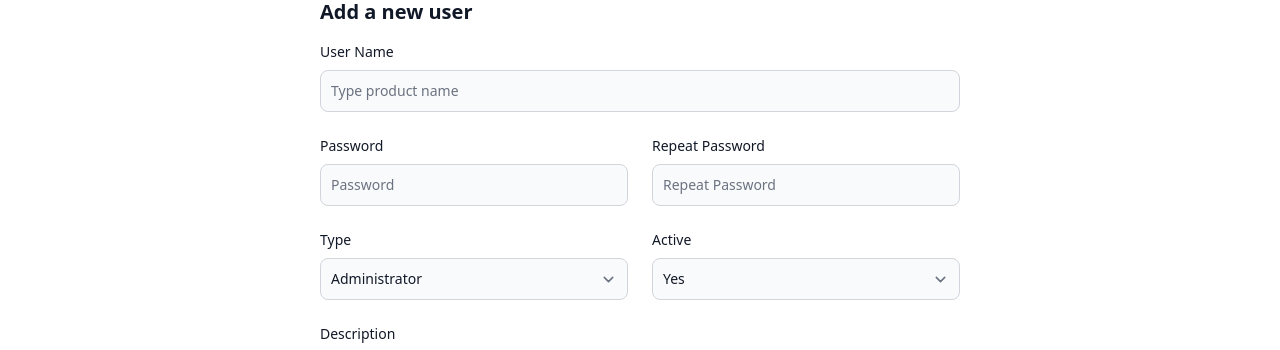
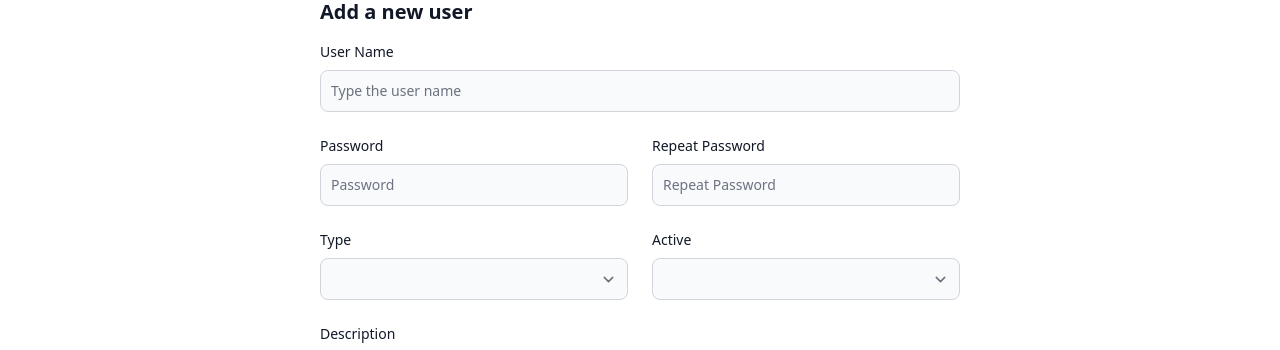
Before and after one commit to ashish-panicker/users-app, an Angular app: page /create-user in a window 1280 px wide. Shown: the part 130-480 px from the top of the page. Built offline with nearby package versions, Linux system fonts and the light colour scheme.

Commit message:
User form created with user service

```diff
--- /dev/null
+++ b/src/app/model/user.ts
@@ -0,0 +1,17 @@
+export class User {
+
+    userName: string
+    password: string
+    category: string
+    status: string
+    description: string
+
+    constructor(userName: string, password: string, category: string, status: string, description: string) {
+        this.userName = userName
+        this.password = password
+        this.category = category
+        this.status = status
+        this.description = description
+    }
+
+}
--- /dev/null
+++ b/src/app/services/user.service.ts
@@ -0,0 +1,22 @@
+import { Injectable } from '@angular/core';
+import { User } from '../model/user';
+
+@Injectable({
+  providedIn: 'root'
+})
+export class UserService {
+
+  private users: User[] = []
+
+  create(user: User) {
+    this.users.push(user)
+  }
+
+  findAll() {
+    return this.users
+  }
+
+}
+/**
+ * DI also known as Inversion Of Control
+ */
--- a/src/app/users/new-user/new-user.component.html
+++ b/src/app/users/new-user/new-user.component.html
@@ -1,61 +1,65 @@
 <section class="bg-white dark:bg-gray-900">
     <div class="py-8 px-4 mx-auto max-w-2xl lg:py-16">
         <h2 class="mb-4 text-xl font-bold text-gray-900 dark:text-white">Add a new user</h2>
-        <form action="#">
+        <form [formGroup]="userFormGroup" (submit)="createUser()">
             <div class="grid gap-4 sm:grid-cols-2 sm:gap-6">
                 <div class="sm:col-span-2">
                     <label for="name"
                         class="block mb-2 text-sm font-medium text-gray-900 dark:text-white">User Name</label>
                     <input type="text"
-                        name="name"
-                        id="name"
+                        name="userName"
+                        formControlName="userName"
                         class="bg-gray-50 border border-gray-300 text-gray-900 text-sm rounded-lg focus:ring-primary-600 focus:border-primary-600 block w-full p-2.5 dark:bg-gray-700 dark:border-gray-600 dark:placeholder-gray-400 dark:text-white dark:focus:ring-primary-500 dark:focus:border-primary-500"
-                        placeholder="Type product name"
-                        required="">
+                        placeholder="Type the user name"
+                        required />
                 </div>
                 <div class="w-full">
                     <label for="brand"
                         class="block mb-2 text-sm font-medium text-gray-900 dark:text-white">Password</label>
                     <input type="password"
-                        name="pasword"
+                        name="password"
+                        formControlName="password"
                         class="bg-gray-50 border border-gray-300 text-gray-900 text-sm rounded-lg focus:ring-primary-600 focus:border-primary-600 block w-full p-2.5 dark:bg-gray-700 dark:border-gray-600 dark:placeholder-gray-400 dark:text-white dark:focus:ring-primary-500 dark:focus:border-primary-500"
                         placeholder="Password"
-                        required>
+                        required />
                 </div>
                 <div class="w-full">
                     <label for="price"
                         class="block mb-2 text-sm font-medium text-gray-900 dark:text-white">Repeat Password</label>
                     <input type="password"
                         name="repeatPassword"
+                        formControlName="repeatPassword"
                         class="bg-gray-50 border border-gray-300 text-gray-900 text-sm rounded-lg focus:ring-primary-600 focus:border-primary-600 block w-full p-2.5 dark:bg-gray-700 dark:border-gray-600 dark:placeholder-gray-400 dark:text-white dark:focus:ring-primary-500 dark:focus:border-primary-500"
                         placeholder="Repeat Password"
-                        required>
+                        required />
                 </div>
                 <div>
                     <label for="category"
                         class="block mb-2 text-sm font-medium text-gray-900 dark:text-white">Type</label>
                     <select id="category"
+                        name="category"
+                        formControlName="category"
                         class="bg-gray-50 border border-gray-300 text-gray-900 text-sm rounded-lg focus:ring-primary-500 focus:border-primary-500 block w-full p-2.5 dark:bg-gray-700 dark:border-gray-600 dark:placeholder-gray-400 dark:text-white dark:focus:ring-primary-500 dark:focus:border-primary-500">
-                        <option selected="">Administrator</option>
-                        <option value="Manager">Manager</option>
-                        <option value="Assistant">Assistant</option>
-                        <option value="Operations">Operations</option>
-                        <option value="Backup">Backup Operator</option>
+                        <option [value]="category"
+                            *ngFor="let category of userCategories">{{category}}</option>
                     </select>
                 </div>
                 <div>
                     <label for="item-weight"
                         class="block mb-2 text-sm font-medium text-gray-900 dark:text-white">Active</label>
                     <select id="active"
+                        name="status"
+                        formControlName="status"
                         class="bg-gray-50 border border-gray-300 text-gray-900 text-sm rounded-lg focus:ring-primary-500 focus:border-primary-500 block w-full p-2.5 dark:bg-gray-700 dark:border-gray-600 dark:placeholder-gray-400 dark:text-white dark:focus:ring-primary-500 dark:focus:border-primary-500">
-                        <option selected="">Yes</option>
-                        <option value="TV">No</option>
+                        <option *ngFor="let status of userStatus"
+                            [value]="status">{{status}}</option>
                     </select>
                 </div>
                 <div class="sm:col-span-2">
                     <label for="description"
                         class="block mb-2 text-sm font-medium text-gray-900 dark:text-white">Description</label>
-                    <textarea id="description"
+                    <textarea name="description"
+                        formControlName="description"
                         rows="8"
                         class="block p-2.5 w-full text-sm text-gray-900 bg-gray-50 rounded-lg border border-gray-300 focus:ring-primary-500 focus:border-primary-500 dark:bg-gray-700 dark:border-gray-600 dark:placeholder-gray-400 dark:text-white dark:focus:ring-primary-500 dark:focus:border-primary-500"
                         placeholder="Your description here"></textarea>
@@ -65,8 +69,9 @@
                 class="inline-flex items-center px-5 py-2.5 mt-4 sm:mt-6 text-sm font-medium text-center text-white bg-primary-700 rounded-lg focus:ring-4 focus:ring-primary-200 dark:focus:ring-primary-900 hover:bg-primary-800">
                 Add User
             </button> -->
-            <button type="button"
-                class="text-white bg-blue-700 hover:bg-blue-800 focus:ring-4 focus:ring-blue-300 font-medium rounded-lg text-sm px-5 py-2.5 me-2 mb-2 dark:bg-blue-600 dark:hover:bg-blue-700 focus:outline-none dark:focus:ring-blue-800 mt-3">Add User</button>
+            <button type="submit"
+                class="text-white bg-blue-700 hover:bg-blue-800 focus:ring-4 focus:ring-blue-300 font-medium rounded-lg text-sm px-5 py-2.5 me-2 mb-2 dark:bg-blue-600 dark:hover:bg-blue-700 focus:outline-none dark:focus:ring-blue-800 mt-3">Add
+                User</button>
         </form>
     </div>
 </section>
--- a/src/app/users/new-user/new-user.component.ts
+++ b/src/app/users/new-user/new-user.component.ts
@@ -1,12 +1,45 @@
+import { NgFor } from '@angular/common';
 import { Component } from '@angular/core';
+import { FormControl, FormGroup, ReactiveFormsModule, Validators } from '@angular/forms';
+import { UserService } from '../../services/user.service';
+import { User } from '../../model/user';
 
 @Component({
   selector: 'app-new-user',
   standalone: true,
-  imports: [],
+  imports: [NgFor, ReactiveFormsModule],
   templateUrl: './new-user.component.html',
   styleUrl: './new-user.component.css'
 })
 export class NewUserComponent {
 
+  userCategories: string[] = ['Administrator', 'Manager', 'Assistant', 'Operator', 'Recovery']
+  userStatus: string[] = ['Yes', 'No']
+
+  userFormGroup: FormGroup = new FormGroup({
+    userName: new FormControl('', Validators.required),
+    password: new FormControl('', Validators.required),
+    repeatPassword: new FormControl('', Validators.required),
+    category: new FormControl(''),
+    status: new FormControl(''),
+    description: new FormControl('')
+  })
+
+  constructor(private userService: UserService) {
+
+  }
+
+  createUser() {
+    console.log(this.userFormGroup.value)
+    this.userService.create(new User(
+      this.userFormGroup.controls['userName'].value,
+      this.userFormGroup.controls['password'].value,
+      this.userFormGroup.controls['category'].value,
+      this.userFormGroup.controls['status'].value,
+      this.userFormGroup.controls['description'].value,
+    ))
+    console.log(this.userService.findAll())
+  }
+
+
 }
```
Also changed, not shown: src/app/app.component.html (line endings or trailing spaces).
